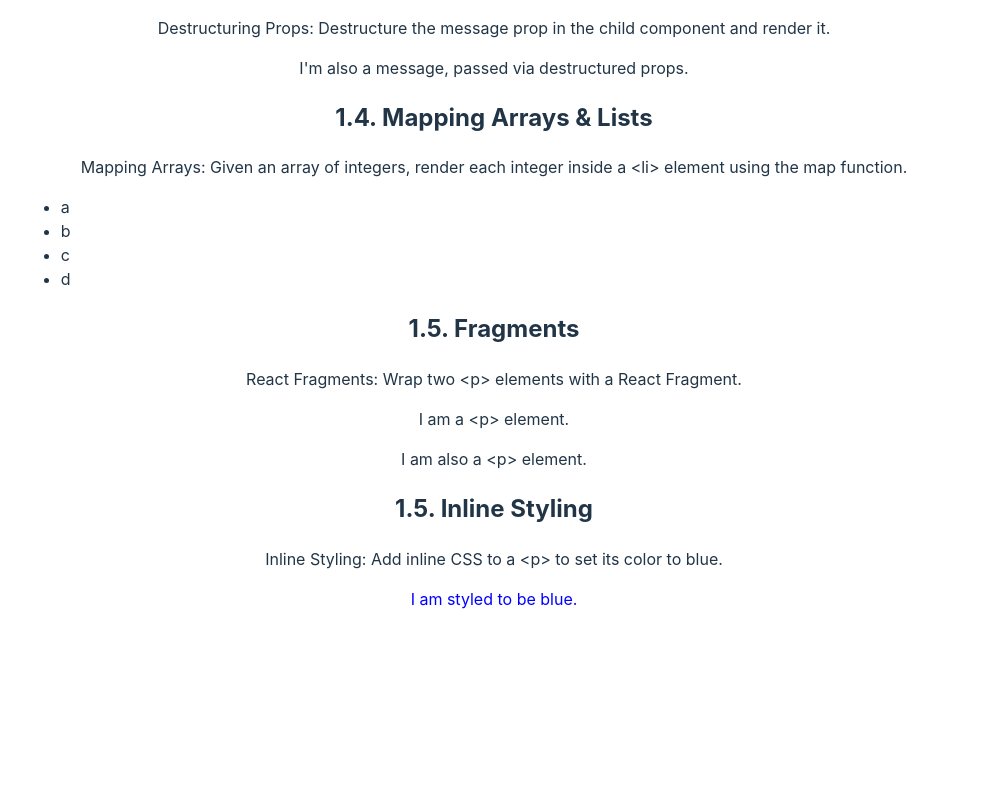
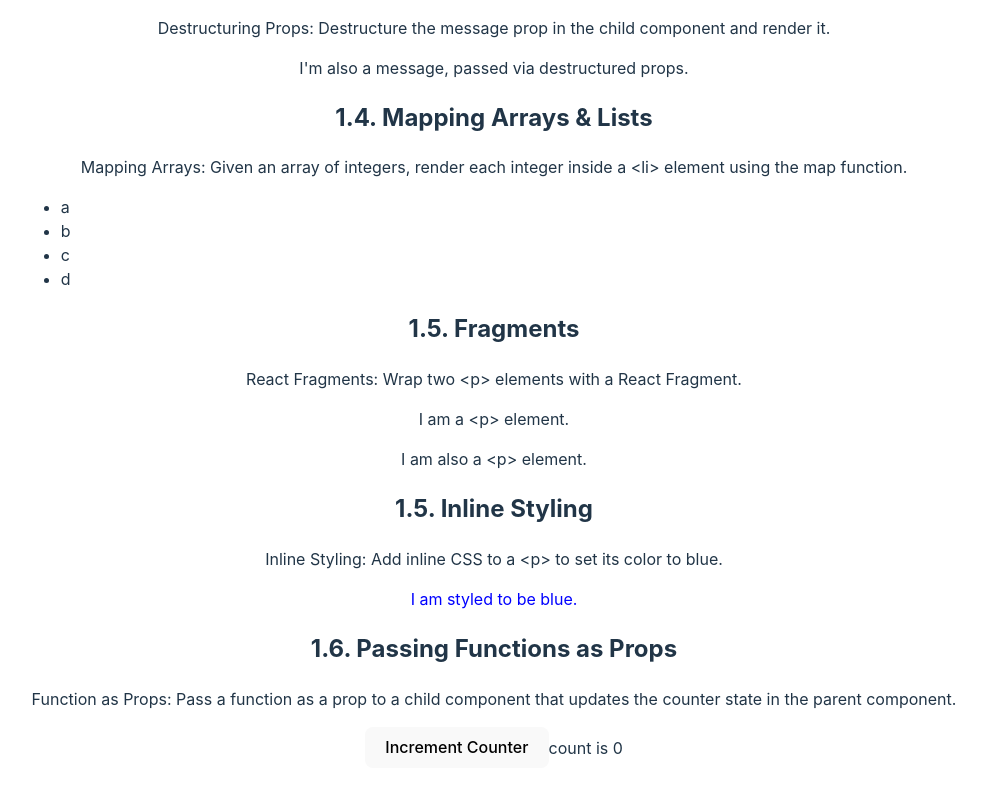
Before and after one commit to avidrucker/tiny-react-katas, a React (Vite) app: page / in a window 1280 px wide. Shown: the part 654-1446 px from the top of the page, without its empty margins (146-1129 px from the left). Before the commit the page ends 1317 px from the top, so only its background shows below. Built offline with nearby package versions, Linux system fonts and the light colour scheme.

Commit message:
add passing of function as prop kata

```diff
--- a/src/App.jsx
+++ b/src/App.jsx
@@ -6,6 +6,12 @@ import './App.css'
 
 function isEven(x) {
     return x % 2 === 0;
+}
+
+function ChildComponent({ incFunc }) {
+  return (
+    <button onClick={incFunc}>Increment Counter</button>
+  );
 }
 
 
@@ -25,6 +31,10 @@ const FragmentWrappedComp = () =>
 function App() {
 
     const [count, setCount] = useState(0)
+
+    const incrementFunction = () => {
+	setCount((count) => count + 1);
+    };
 
     return (
 	<>
@@ -86,8 +96,10 @@ function App() {
 
 
 	    <section>
-		<h2></h2>
-		<p></p>
+		<h2>1.6. Passing Functions as Props</h2>
+		<p>Function as Props: Pass a function as a prop to a child component that updates the counter state in the parent component.</p>
+		<ChildComponent incFunc={incrementFunction} />
+		count is {count}
 	    </section>
 
 	</>
```
